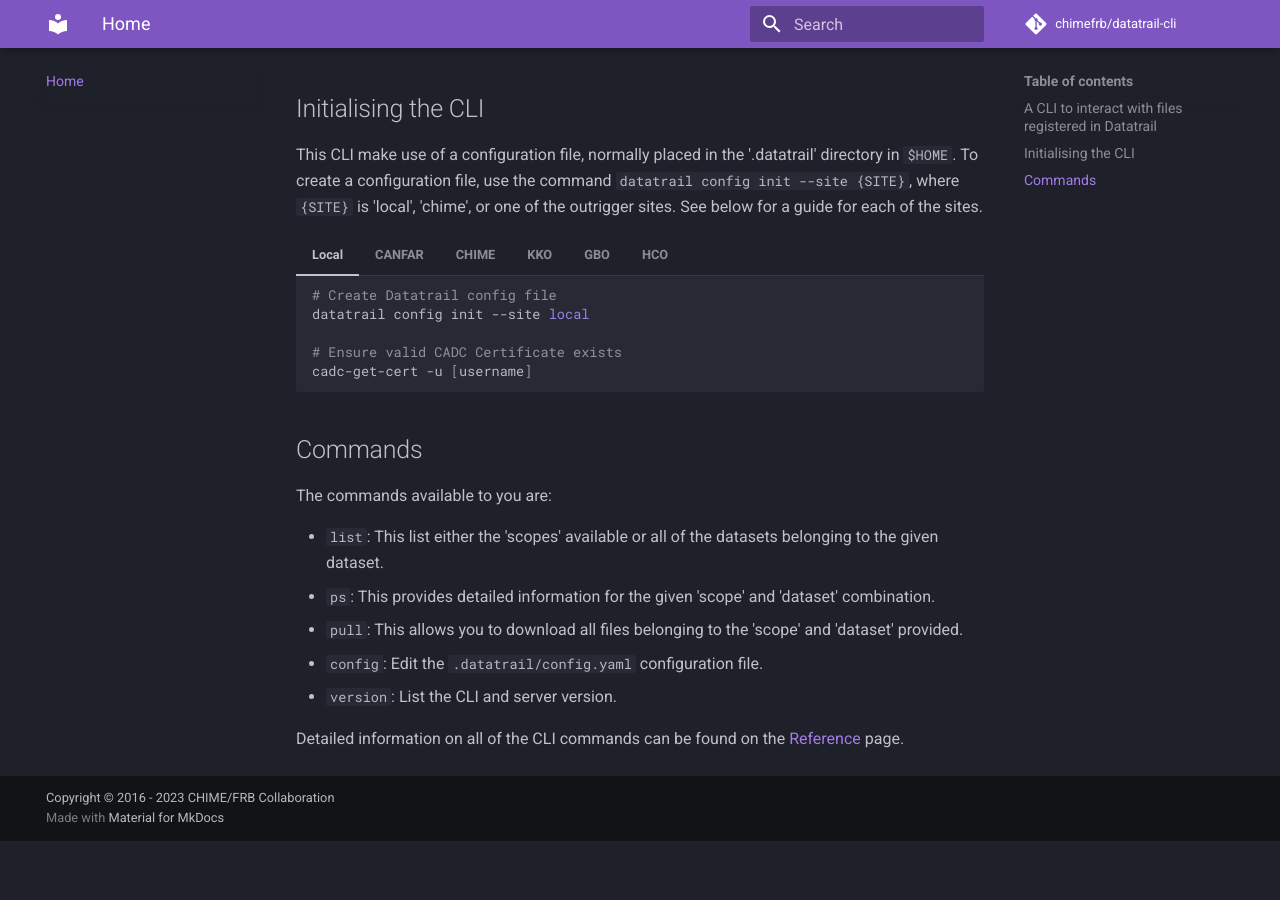
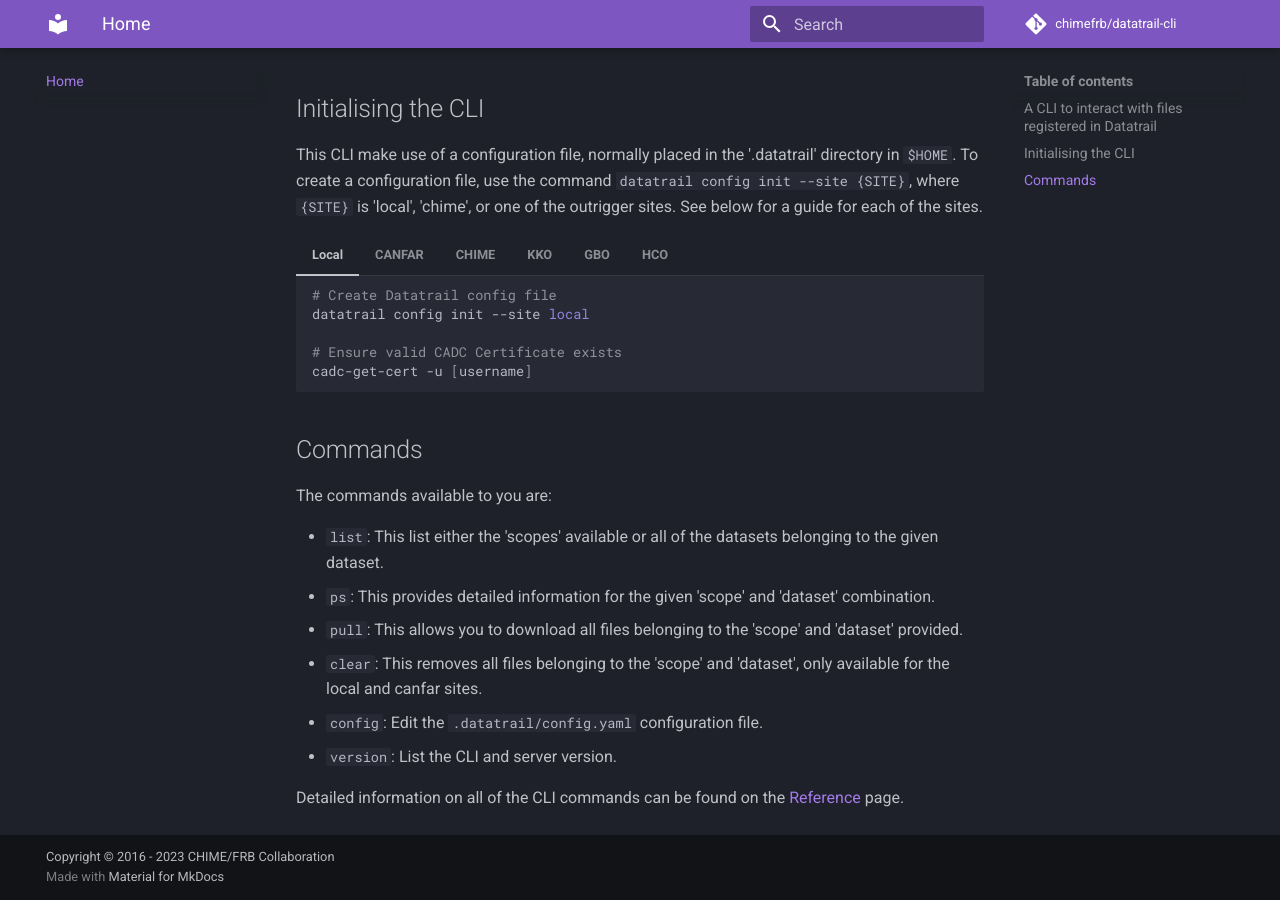
Before and after one commit to CHIMEFRB/datatrail-cli, an MkDocs documentation site: the page built from docs/index.md, in a window 1280 px wide and 900 px high, scrolled down 617 px. Built offline with MkDocs 1.6.1 and Material for MkDocs 9.7.7, drawn with Linux system fonts in a browser that asks for light colours; comment, search, counter and statistics services are not loaded; before the commit the page ends 1458 px from its top, so only the background shows below that.

Commit message:
docs(index): add clear command
Signed-off-by: tjzegmott <tzegmott@gmail.com>

```diff
--- a/docs/index.md
+++ b/docs/index.md
@@ -108,6 +108,8 @@
     combination.
 - `pull`: This allows you to download all files belonging to the 'scope' and
 'dataset' provided.
+- `clear`: This removes all files belonging to the 'scope' and 'dataset', only
+available for the local and canfar sites.
 - `config`: Edit the `.datatrail/config.yaml` configuration file.
 - `version`: List the CLI and server version.
 
```
